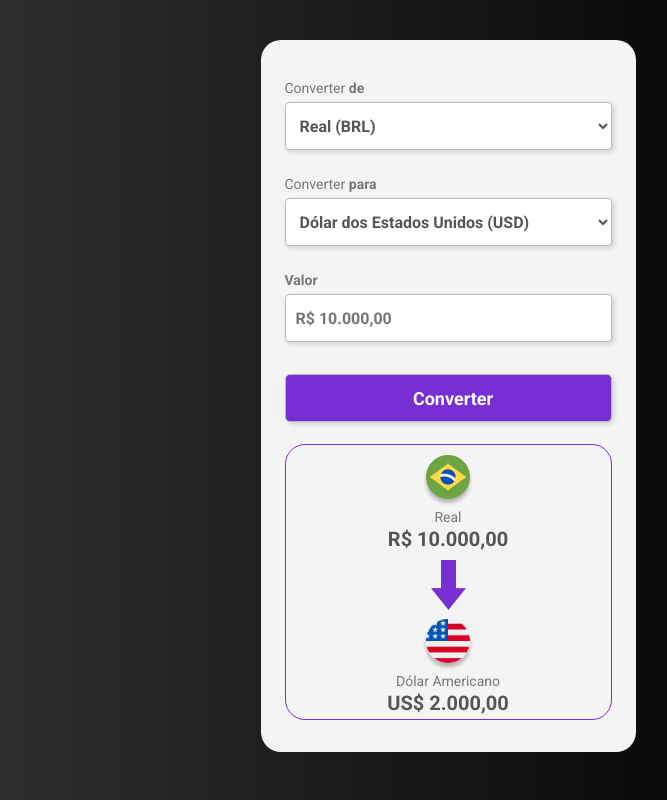
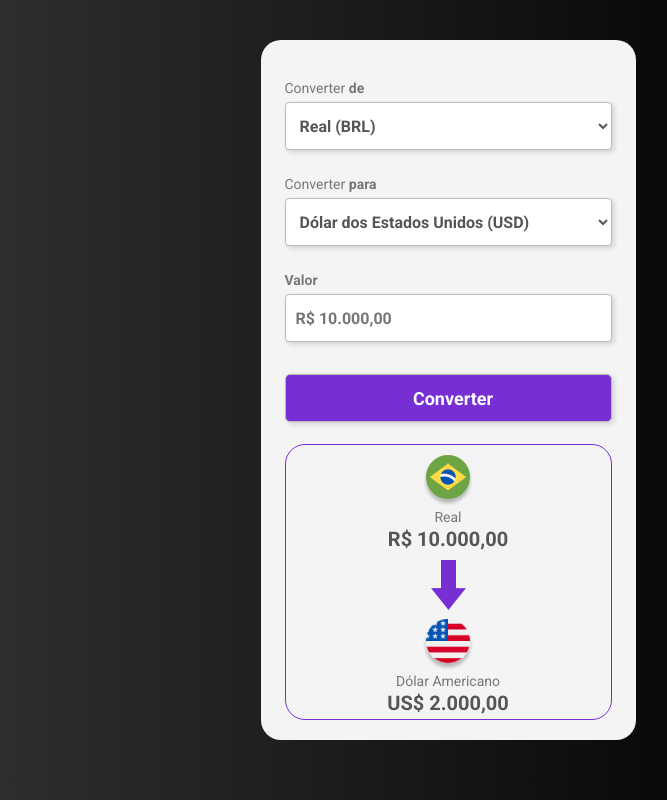
Before and after one commit to LuannLopes/convert-money, a plain HTML site: page index.html in a window 1280 px wide. Shown: the whole page, without its empty margins (192-859 px from the left). Drawn offline with Linux system fonts and the light colour scheme.

Commit message:
Update style.css

```diff
--- a/style.css
+++ b/style.css
@@ -13,7 +13,6 @@ body {
 
 .container {
   width: 375px;
-  height: 712px;
   border-radius: 20px;
   background: #F4F4F4;
   margin: 40px auto;
@@ -22,7 +21,7 @@ body {
 .container-main {
   display: flex;
   flex-direction: column;
-  padding: 40px 24px 0;
+  padding: 40px 24px 20px;
   gap: 22px;
 }
 
```
